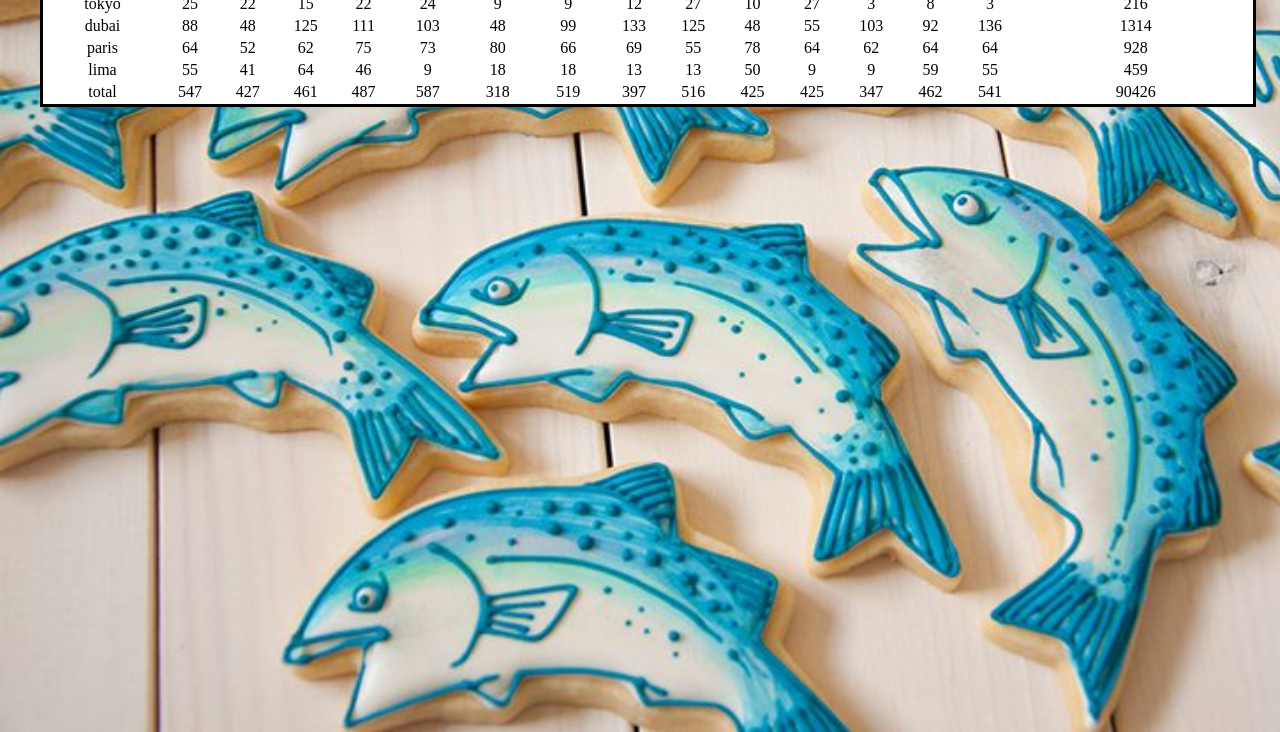
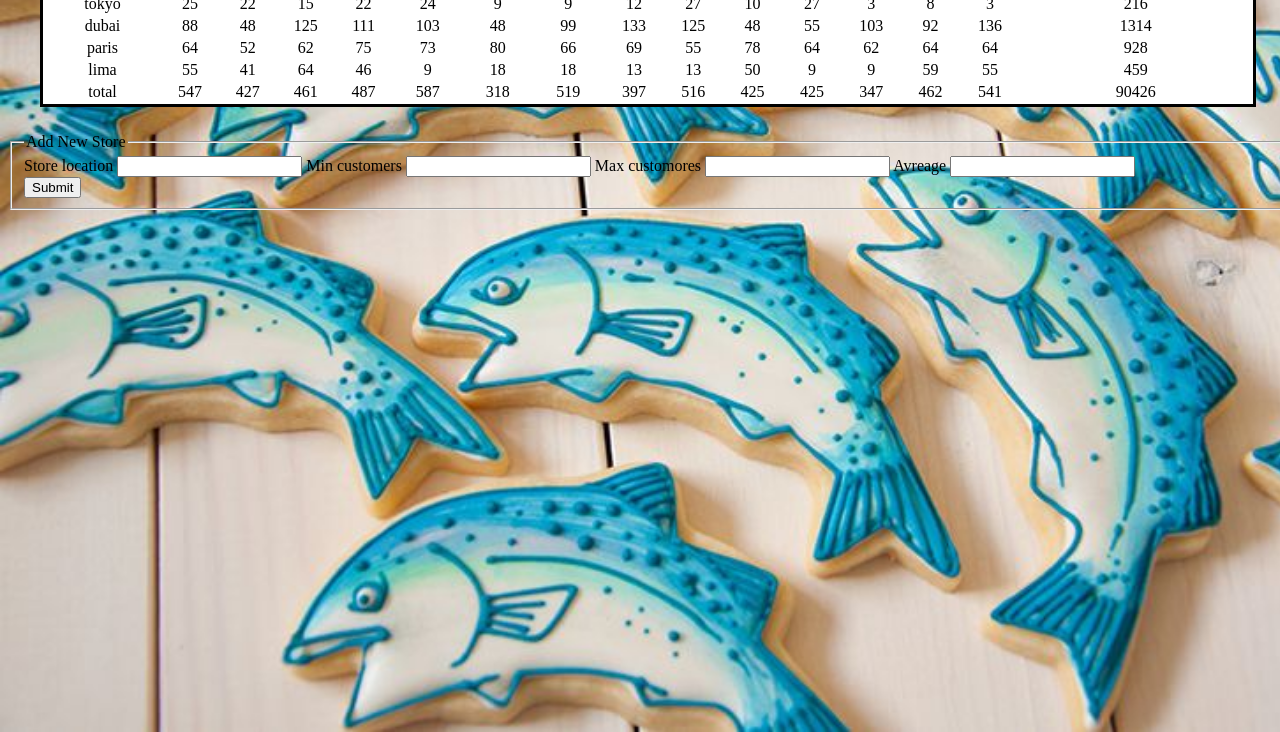
Before and after one commit to maisjamil1/cookie-stand, a plain HTML site: page sales.html in a window 1280 px wide. Shown: the part 204-936 px from the top of the page. Drawn offline with Linux system fonts and the light colour scheme.

Commit message:
html form

```diff
--- a/sales.html
+++ b/sales.html
@@ -15,10 +15,32 @@
       <a href="sales.html"target="_blank">sales</a>
     </nav>
   </header>
+
   <main>
     <article id="sales-data">
 
     </article>
+    <section>
+      <!-- FORM -->
+      <form  id ='newStoreForm'>
+        <fieldset>
+          <legend>Add New Store</legend>
+          <label form="name">Store location</label>
+          <input type="text" id='location'>
+          <!-- <br> -->
+          <label form="mincustomers">Min customers</label>
+          <input type="text" id='mincustomers'>
+          <!-- <br> -->
+          <label form="maxcustomers">Max customores</label>
+          <input type="text" id='Max customers'>
+          <!-- <br> -->
+          <label form="avreage">Avreage</label>
+          <input type="text" id='avreage'>
+          <br>
+          <input type="submit">
+          </fieldset>
+        </form>
+    </section>
   </main>
   <script src="app.js"></script>
 </body>
```
